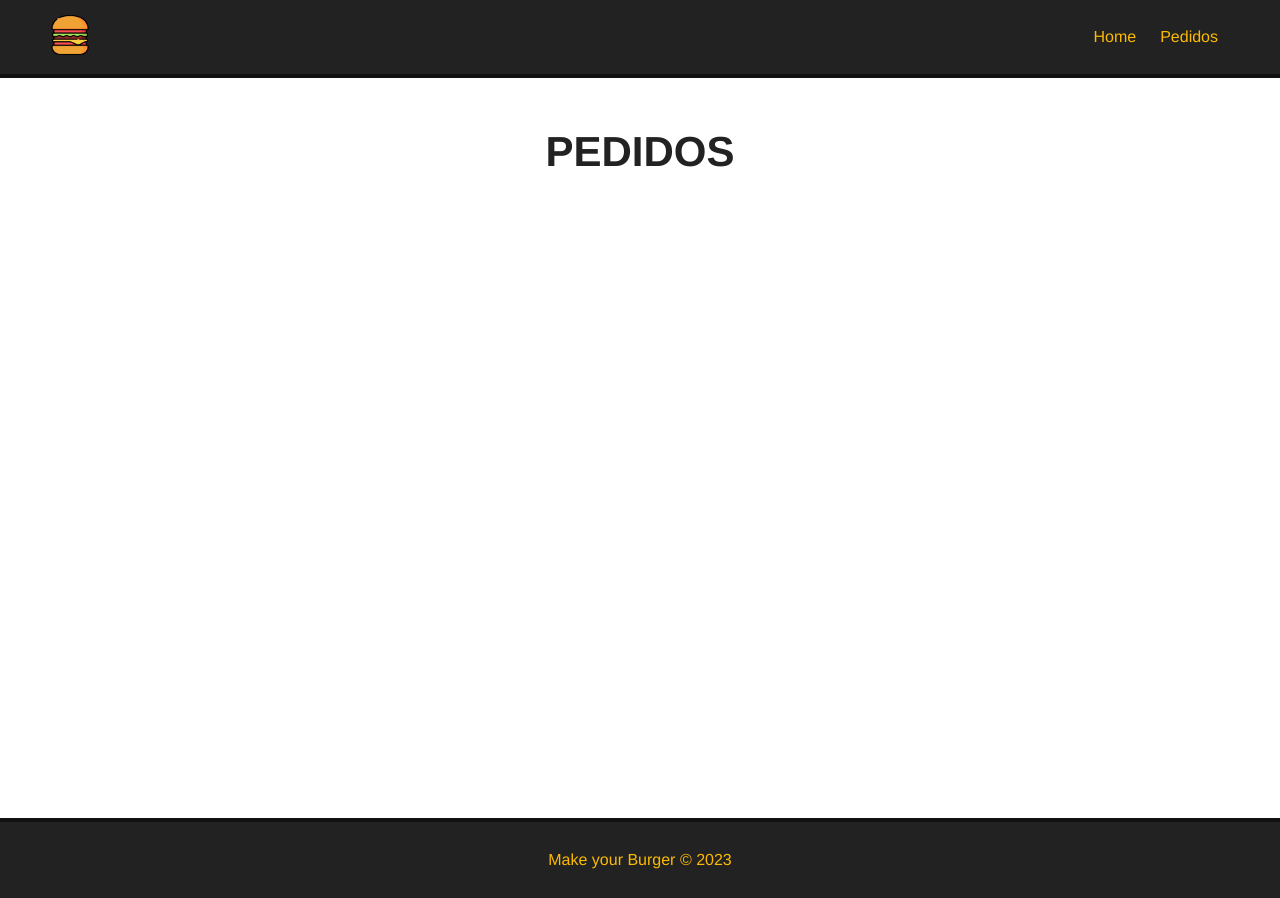
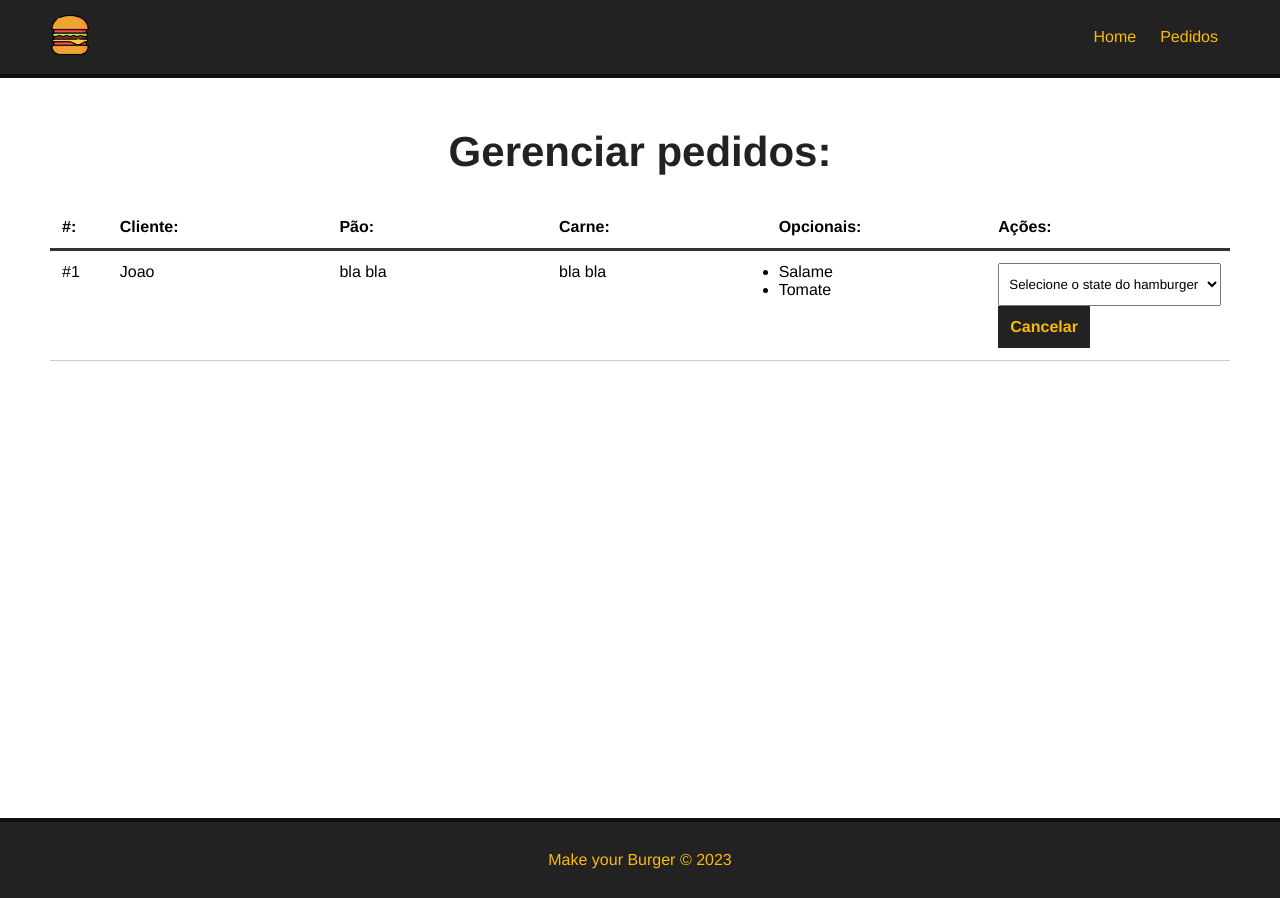
Before and after one commit to alv3sg/contacto-challenger, a Vue app: page /orders in a window 1280 px wide. Built offline with nearby package versions, Linux system fonts and the light colour scheme.

Commit message:
dashboard

```diff
--- /dev/null
+++ b/src/components/Dashboard.vue
@@ -0,0 +1,91 @@
+<template>
+    <div id="burger-table" >
+    <div>
+      <div id="burger-table-heading">
+        <div class="order-id">#:</div>
+        <div>Cliente:</div>
+        <div>Pão:</div>
+        <div>Carne:</div>
+        <div>Opcionais:</div>
+        <div>Ações:</div>
+      </div>
+    </div>
+    <div id="burger-table-rows">
+      <div class="burger-table-row">
+        <div class="order-number">#1</div>
+        <div>Joao</div>
+        <div>bla bla</div>
+        <div>bla bla</div>
+        <div>
+          <ul >
+            <li>Salame</li>
+            <li>Tomate</li>
+          </ul>
+        </div>
+        <div>
+          <select name="status" class="status">
+            <option value="">
+              Selecione o state do hamburger
+            </option>
+          </select>
+          <button class="delete-btn" >Cancelar</button>
+        </div>
+      </div>
+    </div>
+  </div>
+</template>
+<script>
+export default {
+    name: "Dashboard"
+}
+</script>
+<style scoped>
+    #burger-table {
+    max-width: 1200px;
+    margin: 0 auto;
+  }
+  #burger-table-heading,
+  #burger-table-rows,
+  .burger-table-row {
+    display: flex;
+    flex-wrap: wrap;
+  }
+  #burger-table-heading {
+    font-weight: bold;
+    padding: 12px;
+    border-bottom: 3px solid #333;
+  }
+  .burger-table-row {
+    width: 100%;
+    padding: 12px;
+    border-bottom: 1px solid #CCC;
+  }
+  #burger-table-heading div,
+  .burger-table-row div {
+    width: 19%;
+  }
+  #burger-table-heading .order-id,
+  .burger-table-row .order-number {
+    width: 5%;
+  }
+  select {
+    padding: 12px 6px;
+    margin-right: 12px;
+  }
+  .delete-btn {
+    background-color: #222;
+    color:#fcba03;
+    font-weight: bold;
+    border: 2px solid #222;
+    padding: 10px;
+    font-size: 16px;
+    margin: 0 auto;
+    cursor: pointer;
+    transition: .5s;
+  }
+
+  .delete-btn:hover {
+    background-color: transparent;
+    color: #222;
+  }
+</style>
--- a/src/views/Orders.vue
+++ b/src/views/Orders.vue
@@ -1,9 +1,17 @@
 <template>
   <div class="main-container">
-    <h1>PEDIDOS</h1>
+    <h1>Gerenciar pedidos: </h1>
+    <Dashboard />
   </div>
 </template>
+<script>
+import Dashboard from '../components/Dashboard.vue';
 
+  export default {
+    name: "Orders",
+    components: { Dashboard }
+}
+</script>
 <style>
 
 </style>
```
